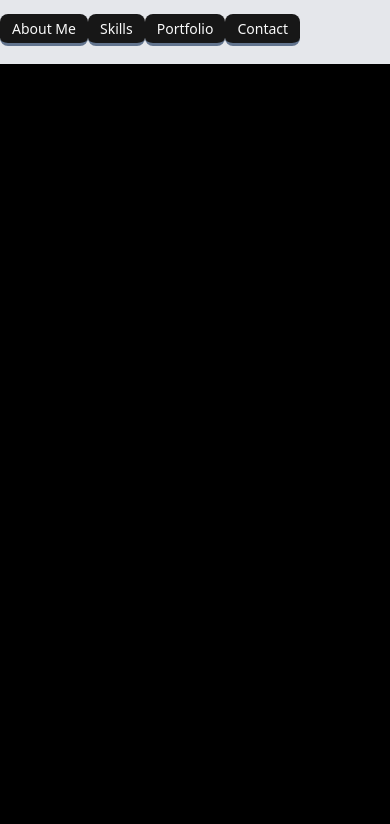
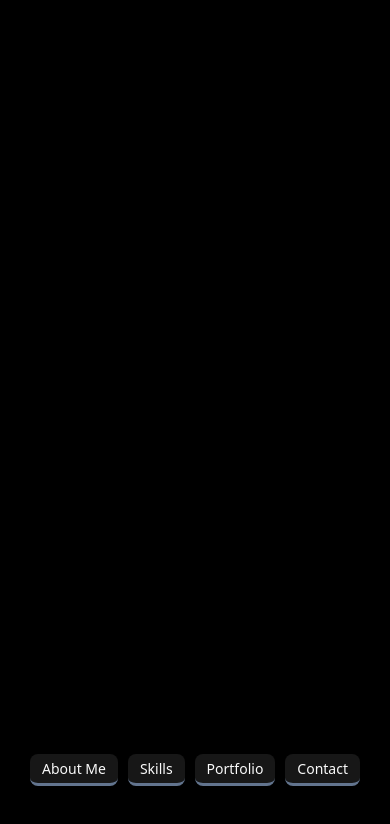
Before and after one commit to Efandio/PortfolioWeb, a React (Vite) app: page / in a window 390 px wide. Shown: the top 824 px of the page. Built offline with nearby package versions, Linux system fonts and the light colour scheme.

Commit message:
responsive nav

```diff
--- a/src/App.tsx
+++ b/src/App.tsx
@@ -3,8 +3,8 @@ import Navbar from "./components/Navbar"
 function App() {
 
   return (
-    <main className="text-white w-screen h-screen">
-      <Navbar />
+    <main className="box-border text-white w-screen h-screen flex flex-col-reverse lg:flex-col pb-10 lg:pb-0">
+      <Navbar className="px-5" />
     </main>
   )
 }
--- a/src/components/Navbar.tsx
+++ b/src/components/Navbar.tsx
@@ -6,19 +6,21 @@ interface NavbarProps {
     skills?: string;
     portfolio?: string;
     contact?: string;
+    className?: string
 };
 
-const Navbar: React.FC<NavbarProps> = ({ aboutMe, skills, portfolio, contact }) => {
+const Navbar: React.FC<NavbarProps> = ({ aboutMe, skills, portfolio, contact, className }) => {
 
     const [ activeButton, setActiveButton ] = useState<'' | 'aboutMe' | 'skills' | 'portfolio' | 'contact'>('')
 
+
     const handleClick = (button: 'aboutMe' | 'skills' | 'portfolio' | 'contact') => {
         setActiveButton((prev) => prev === button ? '' : button);
-    }
+    };
 
     return (
         <>
-            <nav className={`navbar bg-gray-200 flex items-center lg:justify-evenly w-full h-16 lg:px-20 fixed`}>
+            <nav className={`navbar flex items-center justify-evenly lg:justify-evenly w-full h-16 lg:px-20 fixed ${className}`}>
                 <a href={aboutMe}>
                     <Button onClick={() => handleClick('aboutMe')} className={`${activeButton === 'aboutMe' ? '-translate-y-0 border-b-0' : '-translate-y-0.5 border-b-3 border-slate-500'}`} size='sm'>About Me</Button>
                 </a>
```
